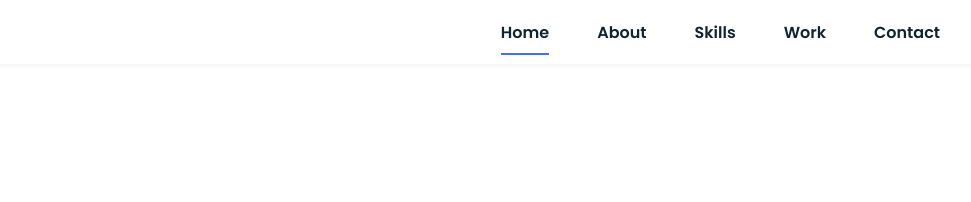
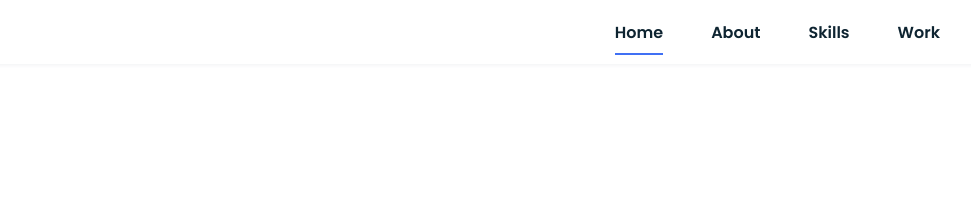
Before and after one commit to MauricioVelasquez503/mauriciovelasquez.github.io, a plain HTML site: page index.html in a window 1280 px wide. Shown: the top 202 px of the page, 212-1183 px from the left. Drawn offline with nearby package versions, Linux system fonts and the light colour scheme.

Commit message:
Retoques finales

```diff
--- a/index.html
+++ b/index.html
@@ -26,7 +26,7 @@
                         <li class="nav__item"><a href="#about" class="nav__link">About</a></li>
                         <li class="nav__item"><a href="#skills" class="nav__link">Skills</a></li>
                         <li class="nav__item"><a href="#work" class="nav__link">Work</a></li>
-                        <li class="nav__item"><a href="#contact" class="nav__link">Contact</a></li>
+
                     </ul>
                 </div>
 
```
